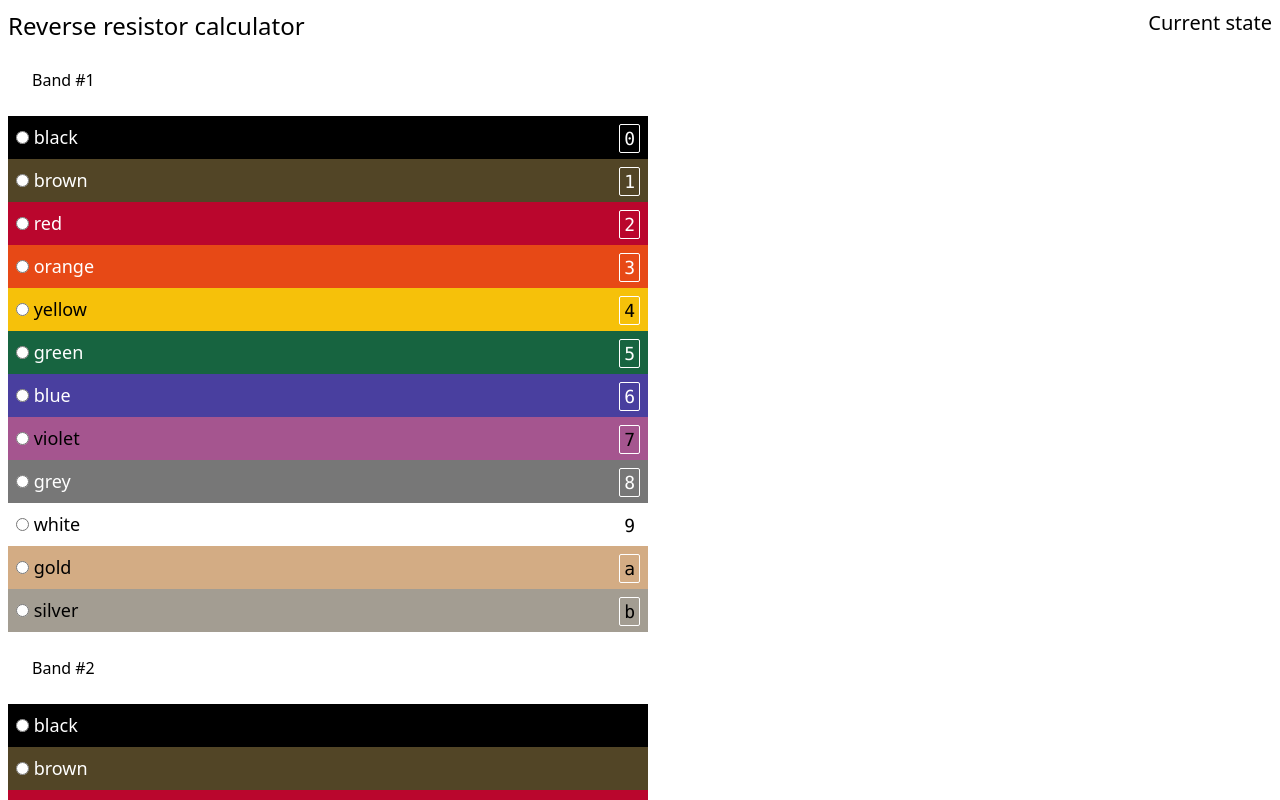
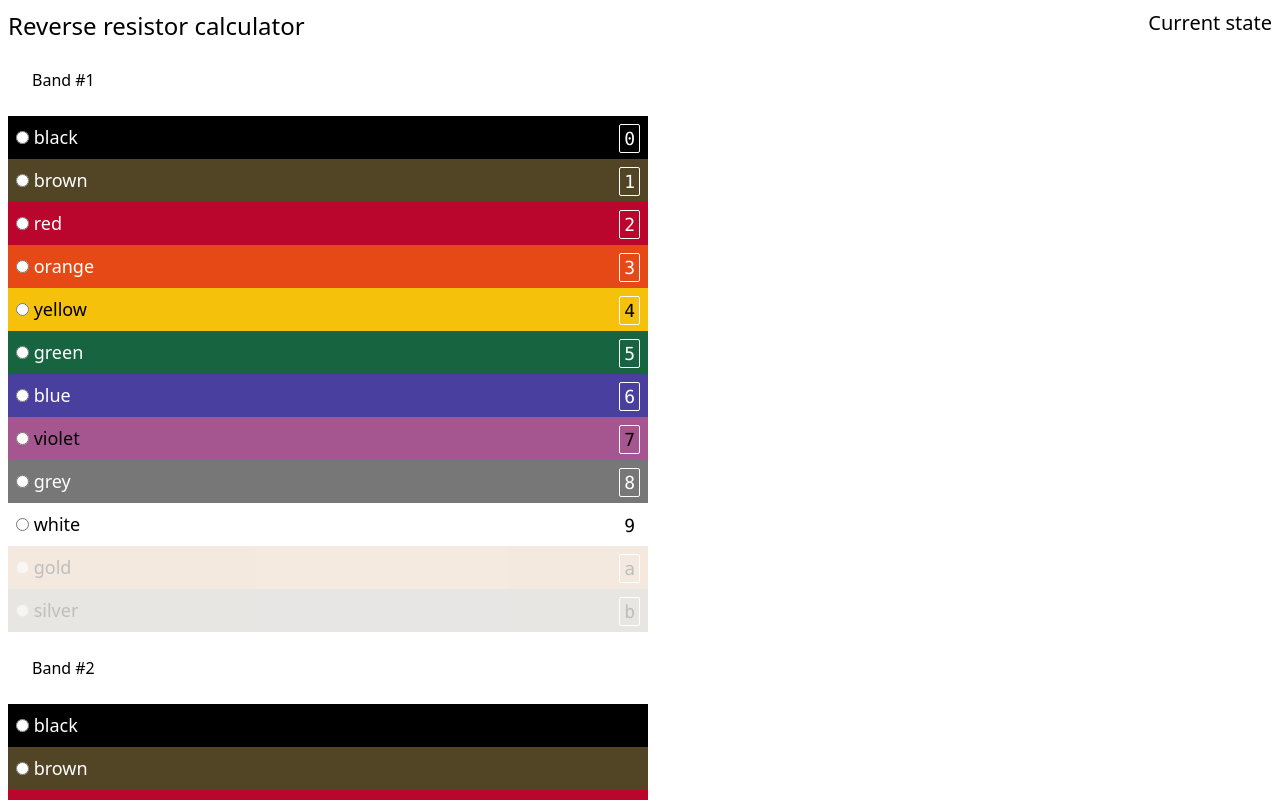
Before and after one commit to citelao/resistors.fyi, a React (Vite) app: page / in a window 1280 px wide. Shown: the top 800 px of the page. Built offline with nearby package versions, Linux system fonts and the light colour scheme.

Commit message:
grey out invalid options

```diff
--- a/src/js/App.tsx
+++ b/src/js/App.tsx
@@ -1,6 +1,6 @@
 import React, { KeyboardEvent } from "react";
-import { calculate, ResistorColor } from "./resistor";
-import { repeat } from "./utils";
+import { calculate, ResistorColor, supportedColors } from "./resistor";
+import { from, repeat } from "./utils";
 
 type ResistorColorInfo = {
     label: ResistorColor,
@@ -23,6 +23,8 @@ const COLORS: ResistorColorInfo[] = [
     { label: "gold", background: "rgb(211, 172, 132)", color: "#000" },
     { label: "silver", background: "rgb(163, 157, 146)", color: "#000" },
 ];
+// TODO 6
+// const MAX_BANDS = 3;
 const MAX_BANDS = 5;
 
 const HOTKEYS = [
@@ -104,8 +106,11 @@ export default class App extends React.Component<IAppProps, IAppState> {
     }
 
     render() {
-        // TODO 6
-        // const MAX_BANDS = 3;
+        const supportedColorsArr = from(3, MAX_BANDS, (i) => {
+            return supportedColors(i);
+        });
+        console.log(supportedColorsArr);
+
         const form = repeat(MAX_BANDS, (i) => {
             const radio_name = `band${i}`;
             const handler = (e: React.ChangeEvent<HTMLInputElement>) => {
@@ -114,17 +119,40 @@ export default class App extends React.Component<IAppProps, IAppState> {
             };
 
             const isIndexChosen = this.state.colors.length > i && this.state.colors[i] != null;
+            const indexSupportedColors = supportedColorsArr.reduce<ResistorColor[]>((acc, supportedColorsForBand) => {
+                const colorsForIndex = (supportedColorsForBand.length > i)
+                    ? supportedColorsForBand[i]
+                    : [];
+                return [...acc, ...colorsForIndex];
+            }, [])
+                .sort()
+                .filter((color, index, self) => {
+                    // Only keep the first one.
+                    return self.indexOf(color) === index;
+                });
 
             return <fieldset key={i}>
                 <legend className="p-6">Band #{i + 1}</legend>
                 <ol>
                     {COLORS.map((c, j) => {
+                        const isSupportedColor = indexSupportedColors.includes(c.label);
+                        // const isSupportedColor = false;
+
+
                         const hotkey = HOTKEYS[j];
                         const shouldShowHotkeys = (this.state.currentIndex === i);
-                        const isColor = (isIndexChosen && c.label === this.state.colors[i]);
+
+                        const isThisColorSelected = (isIndexChosen && c.label === this.state.colors[i]);
+
                         return <li key={c.label} className="text-lg">
-                            <label className={`block p-2 cursor-pointer hover:bold hover:underline ${(isIndexChosen && !isColor) ? "opacity-50 hover:opacity-100" : ""}`} style={{ backgroundColor: c.background, color: c.color }}>
-                                <input type="radio" onChange={handler} name={radio_name} value={c.label} />{" "}
+                            <label className={
+                                `block p-2 cursor-pointer hover:bold hover:underline ${(isIndexChosen && !isThisColorSelected) ? "opacity-50 hover:opacity-100" : ""} ${(isSupportedColor) ? "" : "opacity-25"}`}
+                                style={{ backgroundColor: c.background, color: c.color }}>
+                                <input type="radio"
+                                    onChange={handler}
+                                    name={radio_name}
+                                    value={c.label}
+                                    disabled={!isSupportedColor} />{" "}
                                 {c.label}
                                 {(shouldShowHotkeys)
                                     ? <kbd className="float-right border border-solid border-white p-1 py-0 font-mono rounded-sm">
--- a/src/js/utils.ts
+++ b/src/js/utils.ts
@@ -1,3 +1,12 @@
+export function from<T>(from: number, to: number, fn: (index: number) => T): T[] {
+    const arr = [];
+    for (let index = from; index <= to; index++) {
+        arr.push(fn(index));
+    }
+
+    return arr;
+}
+
 export function repeat<T>(n: number, fn: (index: number) => T): T[] {
     const arr = [];
     for (let index = 0; index < n; index++) {
```
